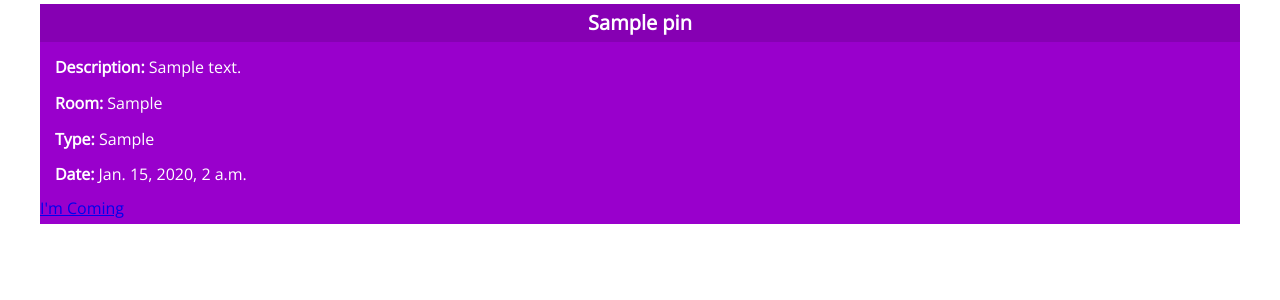
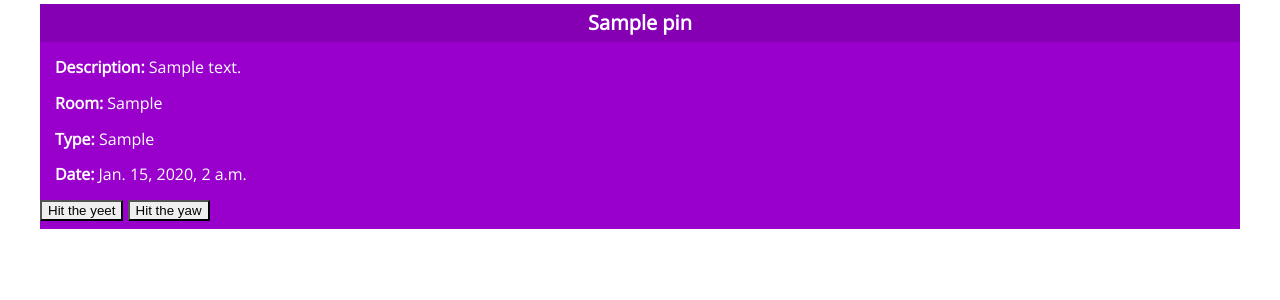
Before and after one commit to jbryant5/GarfieldWAY, a Django app: page /pins/ in a window 1280 px wide. Shown: the part 170-470 px from the top of the page. Run offline with Django 3.2, Linux system fonts and the light colour scheme; tables that the repository leaves empty hold one stand-in row (values such as "Sample post").

Commit message:
added buttons

```diff
--- a/pins/templates/pins/index.html
+++ b/pins/templates/pins/index.html
@@ -74,12 +74,13 @@
 							<b>Date:</b> {{ pin.date }}
 						</ul>
 
-						<a href="{% url YOUR_VIEW column_3_item.pk %}/?next={{column_3_item.link_for_item|urlencode:''}}">
-    I'm Coming
-</a>
+						<button type="upvote" onclick="myFunction()">Hit the yeet</button>
+						<button type="downvote" onclick="myFunction()">Hit the yaw</button>
 
-
-
+						<script>
+						function myFunction() { //function goes here, make the button disappear and the other appear
+						}
+						</script>
 					</div>
 
 				{% endfor %}
```
